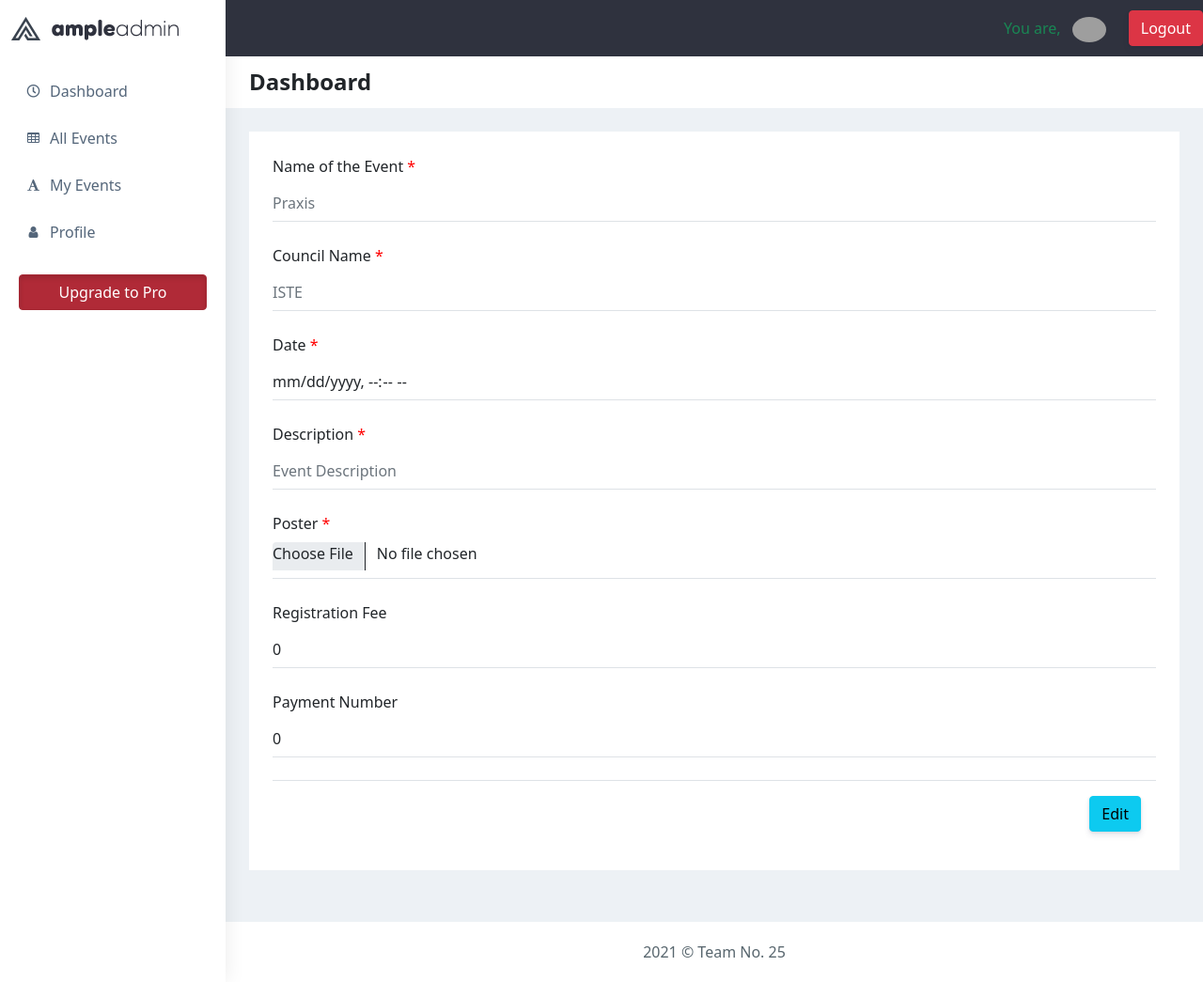
After one commit to ChaudharyAnshul/Event-Management-System, a Django app: page /editEvents in a window 1280 px wide. The commit adds this page. Shown: the whole page at 94% size. Run offline with Django 3.2, Linux system fonts and the light colour scheme; parts of the project's set-up code (start-up, migrations or seed data) failed here and were passed over; some libraries are stand-ins or nearby versions; grey boxes are pictures that could not be loaded.

Commit message:
view form added

```diff
--- a/events/urls.py
+++ b/events/urls.py
@@ -14,4 +14,5 @@ urlpatterns = [
     path('logout', views.logout, name='logout'),
     path('addEvent', views.add_event, name='addEvent'),
     path('eventRegistration', views.event_registration, name='eventRegistration'),
+    path('editEvents', views.editEvents, name='editEvents'),
 ]
--- a/events/views.py
+++ b/events/views.py
@@ -155,3 +155,6 @@ def event_registration(request):
             messages.info(request, 'Wrong Request Method')
     else:
         return redirect('/accounts/google/login')
+
+def editEvents(request):
+    return render(request, 'Dashboard/editEvents.html')
--- /dev/null
+++ b/static/js/Dashboard/editEvents.js
@@ -0,0 +1,13 @@
+$(document).ready(function () {
+    $('#edit-button').on('click', function () {
+        $('#view_name').attr('readonly',false);
+        console.log("hi")
+        $('#view_date').attr('readonly',false);
+        $('#view_description').attr('readonly',false);
+        $('#view_poster').attr('disabled',false);
+        $('#view_registration_fee').attr('readonly',false);
+        $('#view_payment_no').attr('readonly',false);
+        $('#edit-button').css('display','none');
+        $('#submit-button').css('display','block');
+    });
+});
--- /dev/null
+++ b/templates/Dashboard/editEvents.html
@@ -0,0 +1,86 @@
+{% extends 'Dashboard/base.html' %}
+{% load static %}
+
+{% block head %}
+<link rel="stylesheet" href="{% static 'css/Dashboard/editEvents.css' %}">
+<script src="https://code.jquery.com/jquery-3.2.1.slim.min.js"
+    integrity="sha384-KJ3o2DKtIkvYIK3UENzmM7KCkRr/rE9/Qpg6aAZGJwFDMVNA/GpGFF93hXpG5KkN"
+    crossorigin="anonymous"></script>
+<script src="https://cdnjs.cloudflare.com/ajax/libs/popper.js/1.12.9/umd/popper.min.js"
+    integrity="sha384-ApNbgh9B+Y1QKtv3Rn7W3mgPxhU9K/ScQsAP7hUibX39j7fakFPskvXusvfa0b4Q"
+    crossorigin="anonymous"></script>
+<script src="https://maxcdn.bootstrapcdn.com/bootstrap/4.0.0/js/bootstrap.min.js"
+    integrity="sha384-JZR6Spejh4U02d8jOt6vLEHfe/JQGiRRSQQxSfFWpi1MquVdAyjUar5+76PVCmYl"
+    crossorigin="anonymous"></script>
+<script src="{% static 'plugins/Dashboard/bower_components/jquery/dist/jquery.min.js' %}"></script>
+<script src="{% static 'js/Dashboard/editEvents.js' %}"></script>
+{% endblock %}
+
+{% block content %}
+<div class="row">
+    <div class="col-md-12 col-lg-12 col-sm-12 col-xs-12">
+        <div class="white-box">
+            <form class="form-horizontal form-material" method="POST" action="" enctype="multipart/form-data">
+                {% csrf_token %}
+                <div class="form-group mb-4">
+                    <label class="col-md-12 p-0">Name of the Event <span style="color: red;">*</span></label>
+                    <div class="col-md-12 border-bottom p-0">
+                        <input type="text" placeholder="Praxis" class="form-control p-0 border-0" name="name"
+                            id="view_name" required readonly>
+                    </div>
+                </div>
+                <div class="form-group mb-4">
+                    <label class="col-md-12 p-0">Council Name <span style="color: red;">*</span></label>
+                    <div class="col-md-12 border-bottom p-0">
+                        <input type="text" placeholder="ISTE" class="form-control p-0 border-0" name="council"
+                            id="council" value='{{sel_council}}' required readonly>
+                    </div>
+                </div>
+                <div class="form-group mb-4">
+                    <label for="date" class="col-md-12 p-0">Date <span style="color: red;">*</span></label>
+                    <div class="col-md-12 border-bottom p-0">
+                        <input type="datetime-local" class="form-control p-0 border-0" name="date" id="view_date"
+                            required readonly>
+                    </div>
+                </div>
+                <div class="form-group mb-4">
+                    <label for="description" class="col-md-12 p-0">Description <span
+                            style="color: red;">*</span></label>
+                    <div class="col-md-12 border-bottom p-0">
+                        <input type="text" class="form-control p-0 border-0" name="description" id="view_description"
+                            placeholder="Event Description" required readonly>
+                    </div>
+                </div>
+                <div class="form-group mb-4">
+                    <label for="poster" class="col-md-12 p-0">Poster <span style="color: red;">*</span></label>
+                    <div class="col-md-12 border-bottom p-0">
+                        <input type="file" class="form-control p-0 border-0" name="poster" id="view_poster" required
+                            disabled>
+                    </div>
+                </div>
+
+                <div class="form-group mb-4">
+                    <label for="registration_fee" class="col-md-12 p-0">Registration Fee</label>
+                    <div class="col-md-12 border-bottom p-0">
+                        <input type="number" class="form-control p-0 border-0" name="registration_fee" placeholder="30"
+                            value='0' id="view_registration_fee" readonly>
+                    </div>
+                </div>
+
+                <div class="form-group mb-4">
+                    <label for="payment_no" class="col-md-12 p-0">Payment Number</label>
+                    <div class="col-md-12 border-bottom p-0">
+                        <input type="tel" class="form-control p-0 border-0" name="payment_no" placeholder="123456790"
+                            value='0' id="view_payment_no" readonly>
+                    </div>
+                </div>
+                <div class="modal-footer">
+                    <button type="button" class="btn btn-info" id="edit-button">Edit</button>
+                    <button type="submit" class="btn btn-info" id="submit-button" style="display: none;">Save
+                        Changes</button>
+                </div>
+            </form>
+        </div>
+    </div>
+</div>
+{% endblock %}
```
Also changed, not shown: templates/Dashboard/manageEventsCouncil.html (+16 -16 lines), static/css/Dashboard/editEvents.css (added).
